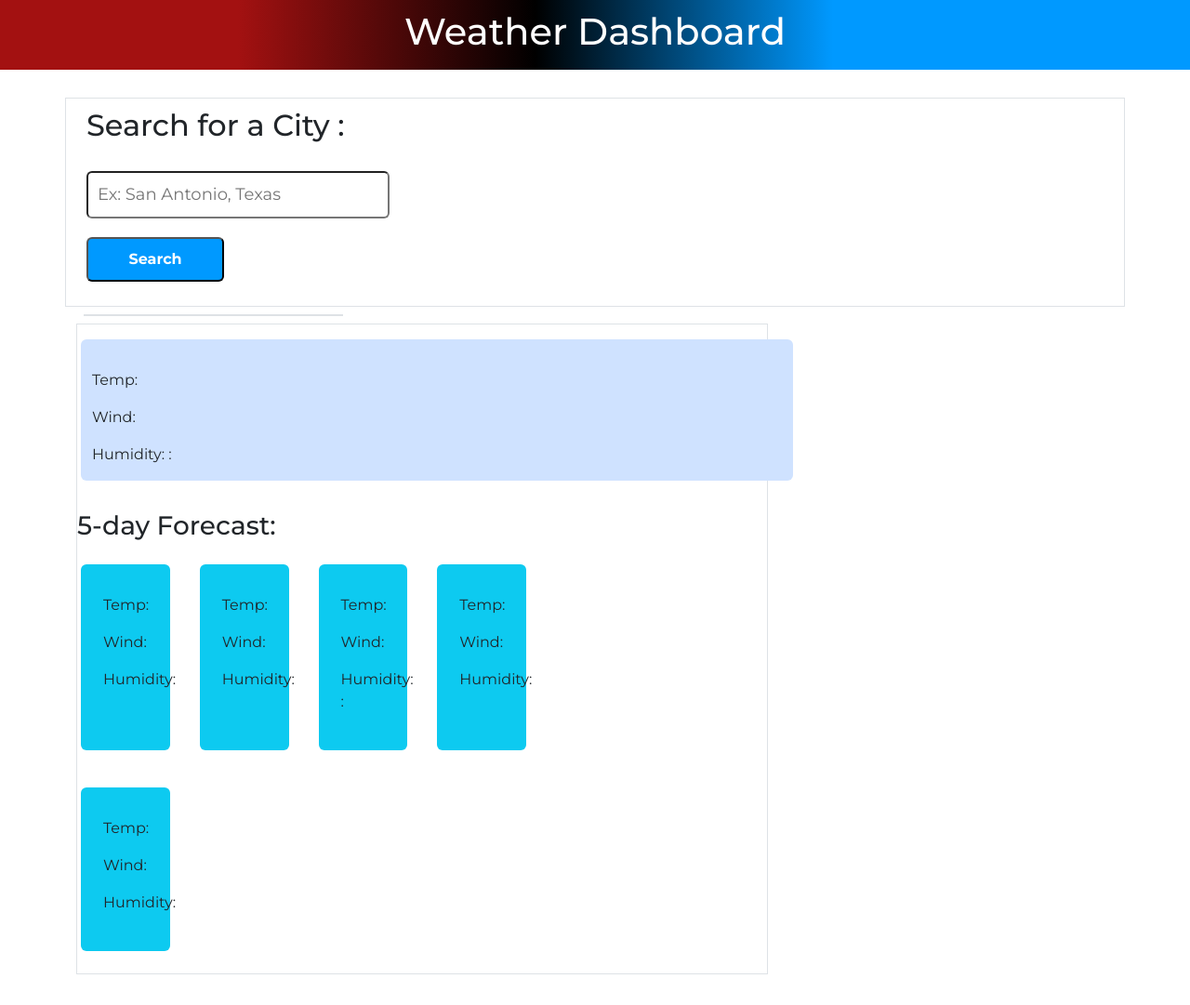
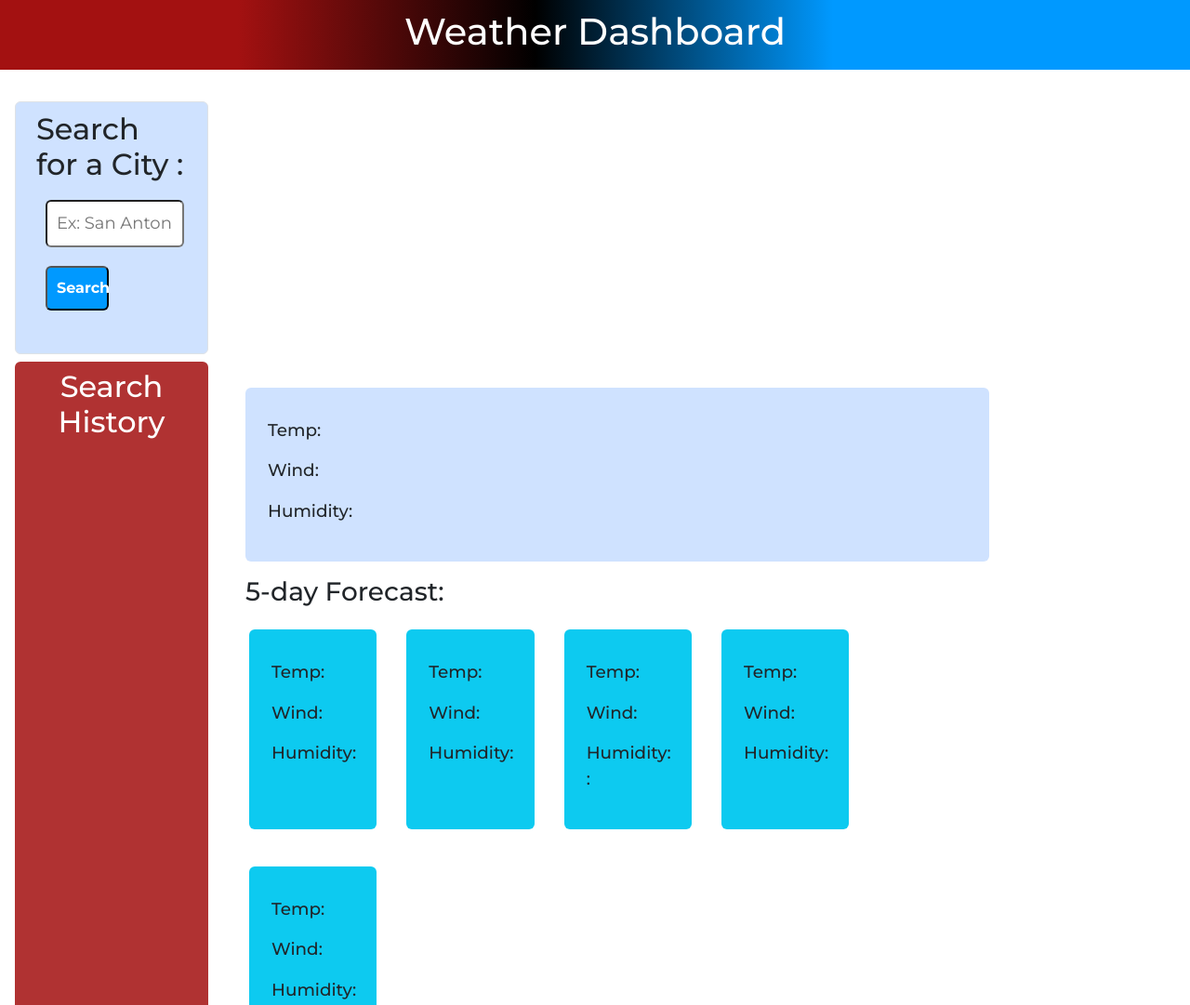
Before and after one commit to AlexM745/weather-dashboard, a plain HTML site: page index.html in a window 1280 px wide. Shown: the top 1081 px of the page at 93% size. Before the commit the page ends 1048 px from the top, so only its background shows below. Drawn offline with nearby package versions, Linux system fonts and the light colour scheme.

Commit message:
Adjusted css elements and updated the README.md

```diff
--- a/assets/style.css
+++ b/assets/style.css
@@ -30,10 +30,17 @@ header h1 {
 }
 
 .recent-search{
-
+    background-color: #a31111db;
+    color:white;
+    font-size: 20px;
  }
 
-h2 {
+ p{
+    font-size: 115%;
+    font-weight: 500;
+ }
+
+.search-section {
     padding: 10px;
     margin: 0 0 10px;
 }
--- a/index.html
+++ b/index.html
@@ -10,7 +10,8 @@
     <link href="https://fonts.googleapis.com/css2?family=Montserrat:ital,wght@0,100..900;1,100..900&display=swap"
         rel="stylesheet">
     <!-- Bootstrap link -->
-    <link href="https://cdn.jsdelivr.net/npm/bootstrap@5.3.3/dist/css/bootstrap.min.css" rel="stylesheet" integrity="sha384-QWTKZyjpPEjISv5WaRU9OFeRpok6YctnYmDr5pNlyT2bRjXh0JMhjY6hW+ALEwIH" crossorigin="anonymous">
+    <link href="https://cdn.jsdelivr.net/npm/bootstrap@5.3.3/dist/css/bootstrap.min.css" rel="stylesheet"
+        integrity="sha384-QWTKZyjpPEjISv5WaRU9OFeRpok6YctnYmDr5pNlyT2bRjXh0JMhjY6hW+ALEwIH" crossorigin="anonymous">
     <!-- css -->
     <link rel="stylesheet" href="./assets/style.css">
     <title>Weather Dashboard</title>
@@ -22,39 +23,42 @@
         <h1>Weather Dashboard</h1>
     </header>
     <!-- main body -->
-    <main class="container">
+    <main class=" m-4 p-1">
         <!-- search city form and search history -->
-        <div class="row border ">
+        <div class="row ">
+            <div class="col-2 rounded bg-primary-subtle border ">
                 <!-- search form and search button -->
-            <div class=" col-sm-4 search-section">
+                <div class="search-section">
                     <h2>Search for a City : </h2>
-                <form class="mb-3"  id="search-form">
+                    <form class="mb-3" id="search-form">
                         <input id="search-input" class=" col-11 rounded searchform" type="text"
                             placeholder="Ex: San Antonio, Texas">
                         <button id="search-button" class="col-5 rounded " type="submit">Search</button>
                     </form>
                 </div>
             </div>
+            <div class="w-100"></div>
             <!-- search history -->
-          <div>
-            <div id="search-history" class="col-sm-3 m-2 border recent-search">
-                <ol id="history-list"></ol>
+            <div class=" rounded col-2 mt-2 mr-4 pt-2 recent-search">
+                <h2 class="text-center text-4">Search History</h2>
+                <div id="search-history">
+
                 </div>
             </div>
 
             <!--  Forecasts -->
-        <div class="col-sm-8  border ">
-            <div class="row ml-2">
+            <div class="col-md-8  m-4">
+                <div class="ml-2 p-1">
                     <!-- current day forecast -->
-                <div class=" col-sm-12  bg-primary-subtle rounded m-3 "  id="current-forecast">
-                    <h2 id="city-name" class="mb-1 mt-2"></h2>
-                    <p>Temp:  <span id="curtemp"></span> </p>
-                    <p>Wind:  <span id="curwind"></span> </p>
-                    <p>Humidity: : <span id="curhumid"></span> </p>
+                    <div class=" p-4 bg-primary-subtle rounded mt-2 " id="current-forecast">
+                        <h2 id="city-name" class=""></h2>
+                        <p>Temp: <span id="curtemp"></span> </p>
+                        <p>Wind: <span id="curwind"></span> </p>
+                        <p>Humidity: <span id="curhumid"></span> </p>
                     </div>
                     <!-- 5 day Forecast -->
-                <div class=" col-9 mt-3" id="weekly-forecast">
-                    <h3> 5-day Forecast:</h3><i class="fa-duotone fa-sun"></i>
+                    <div class=" col mt-3" id="weekly-forecast">
+                        <h3> 5-day Forecast:</h3><i class="future"></i>
                         <!-- The 5 day boxes in a row -->
                         <div class="row">
                             <div class="col-2 mb-4 p-4 m-3 mt-3 rounded bg-info">
@@ -71,8 +75,8 @@
                             </div>
                             <div class="col-2 mb-4 p-4 m-3 mt-3 rounded bg-info">
                                 <h3 id="date2"></h3>
-                            <p>Temp:  <span id="temp2"></span></p>
-                            <p>Wind:  <span id=win2></span></p>
+                                <p>Temp: <span id="temp2"></span></p>
+                                <p>Wind: <span id=win2></span></p>
                                 <p>Humidity: : <span id="humid2"></span></p>
                             </div>
                             <div class="col-2 mb-4 p-4 m-3 mt-3 rounded bg-info">
@@ -97,10 +101,11 @@
             </div>
 
 
+        </div>
 
     </main>
 
-    <script src="./assets/script.js"></script>
+    <script src="./assets/script.js"></script>s
 </body>
 
 </html>
```
Also changed, not shown: assets/screenshot.png (added), 1 other file. Lines whose indentation alone changed are shown as unchanged.
